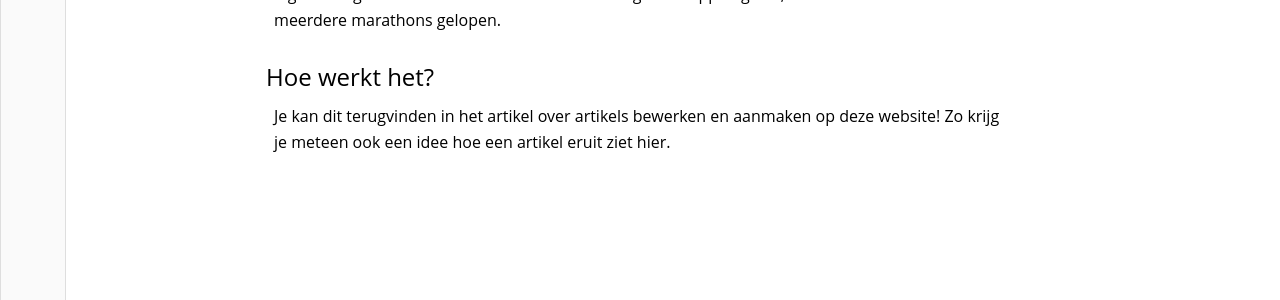
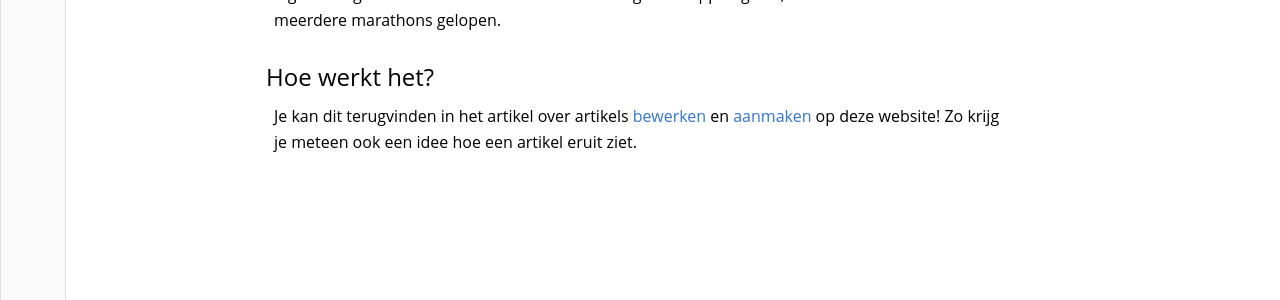
Before and after one commit to Pius-X-Antwerpen/digitale-leraar, a Jekyll site: the page built from index.md, in a window 1280 px wide. Shown: the part 304-604 px from the top of the page. Built offline with Jekyll 4.4.1, drawn with Linux system fonts in a browser that asks for light colours; our own code applies the rules of GitHub Pages for plain Markdown files.

Commit message:
Update index.md

```diff
--- a/index.md
+++ b/index.md
@@ -9,4 +9,4 @@ Met deze wiki willen we de kennis en ervaring verzamelen die collega's hebben op
 
 ## Hoe werkt het?
 
-Je kan dit terugvinden in het artikel over artikels bewerken en aanmaken op deze website! Zo krijg je meteen ook een idee hoe een artikel eruit ziet hier.
+Je kan dit terugvinden in het artikel over artikels [bewerken](https://pius-x-antwerpen.github.io/digitale-leraar/pages/digitale-leraar-artikel-bewerken.html) en [aanmaken](https://pius-x-antwerpen.github.io/digitale-leraar/pages/digitale-leraar-artikel-schrijven.html) op deze website! Zo krijg je meteen ook een idee hoe een artikel eruit ziet.
```
